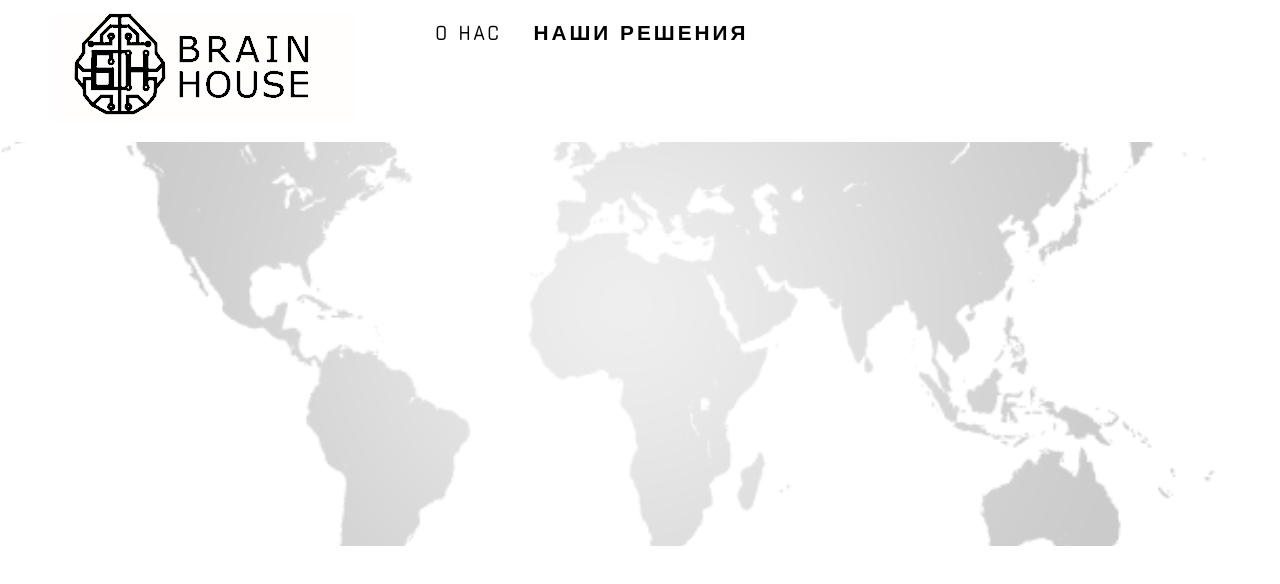
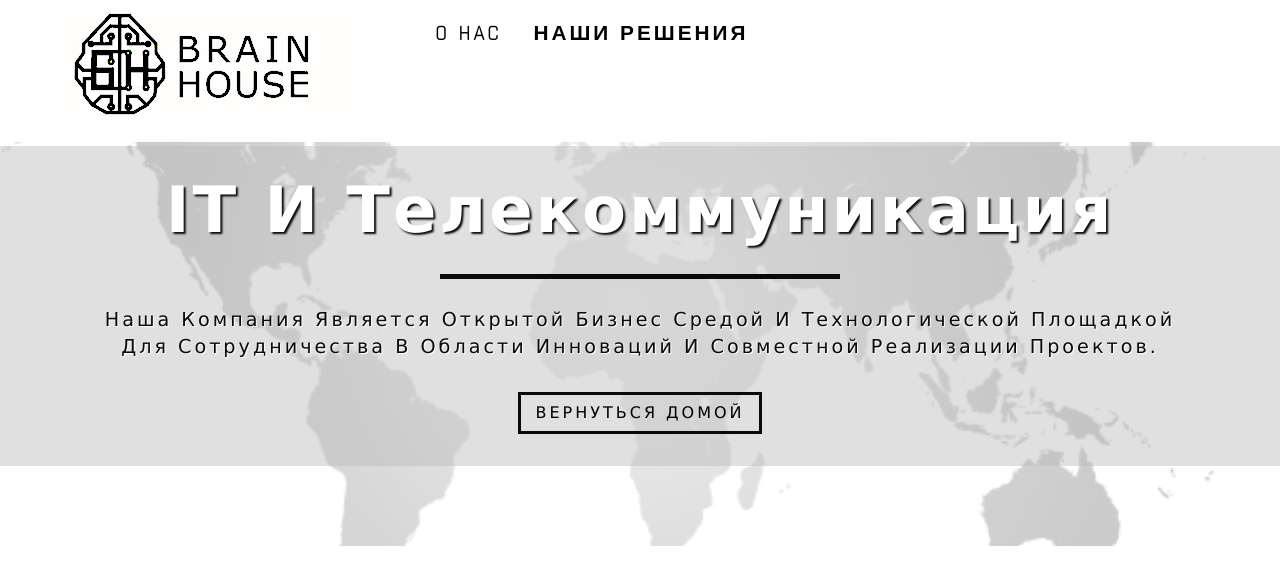
Before and after one commit to trudova/braine-house.pro-trudova, a React (Create React App) app: page /solutions in a window 1280 px wide. Shown: the top 584 px of the page. Built offline with nearby package versions, Linux system fonts and the light colour scheme.

Commit message:
solutions banner

```diff
--- a/src/pages/Solutions.js
+++ b/src/pages/Solutions.js
@@ -1,7 +1,13 @@
 import React from 'react'
 import Hero from '../components/Hero'
+import Banner from '../components/Banner'
+import {Link} from 'react-router-dom'
 export default function Solutions() {
     return (
-        <Hero hero="solutionsHero"/>
+        <Hero hero="solutionsHero">
+            <Banner title="IT и телекоммуникация
+" subtitle="Наша компания является открытой бизнес средой и технологической площадкой для сотрудничества в области инноваций и совместной реализации проектов."><Link to='/' className="btn-primary">
+вернуться домой</Link></Banner>
+        </Hero>
     )
 }
```
